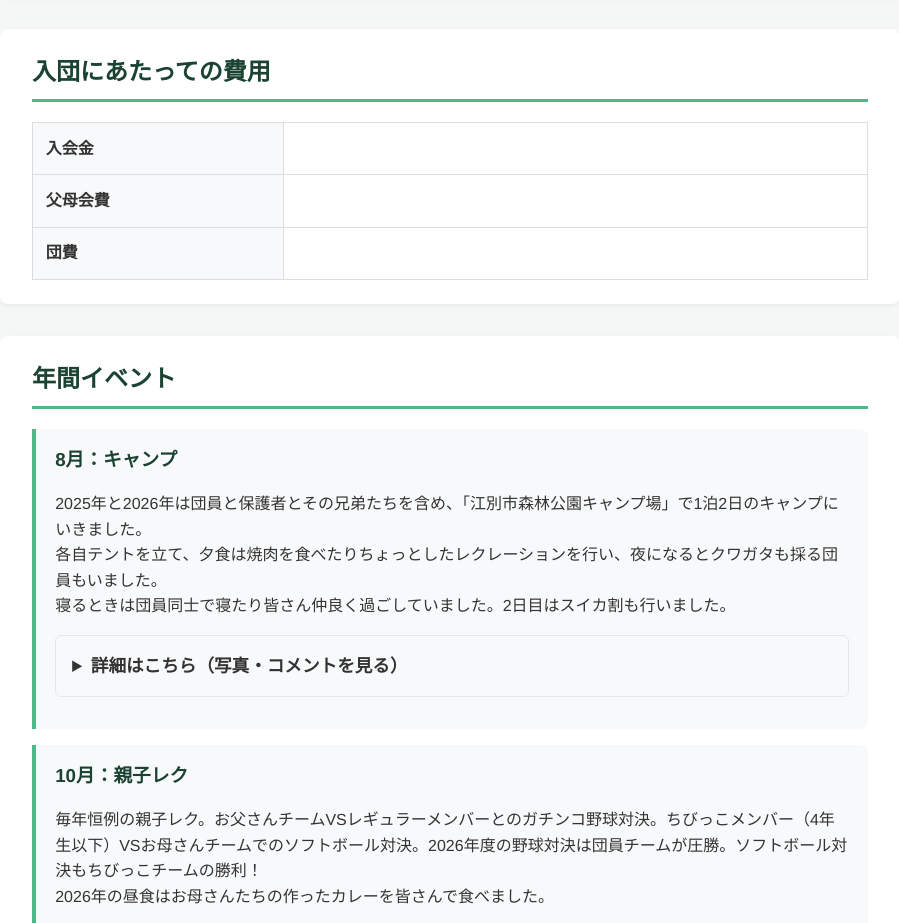
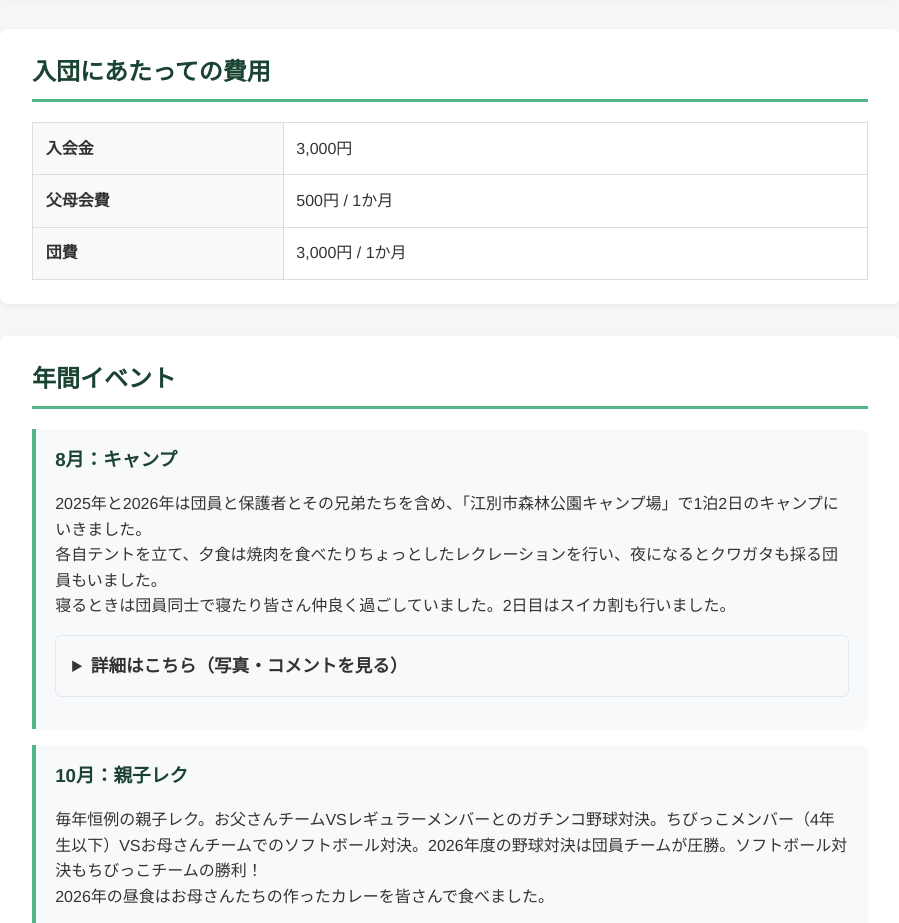
Before and after one commit to ebechilds-byte/oasa-childs, a plain HTML site: page index.html in a window 1280 px wide. Shown: the part 1994-2917 px from the top of the page, without its empty margins (190-1089 px from the left). Drawn offline with Linux system fonts and the light colour scheme.

Commit message:
Update index.html

```diff
--- a/index.html
+++ b/index.html
@@ -449,15 +449,15 @@
             <table>
                 <tr>
                     <th>入会金</th>
-                    <td></td>
+                    <td>3,000円</td>
                 </tr>
                 <tr>
                     <th>父母会費</th>
-                    <td></td>
+                    <td>500円 / 1か月</td>
                 </tr>
                 <tr>
                     <th>団費</th>
-                    <td></td>
+                    <td>3,000円 / 1か月</td>
                 </tr>
             </table>
         </section>
```
